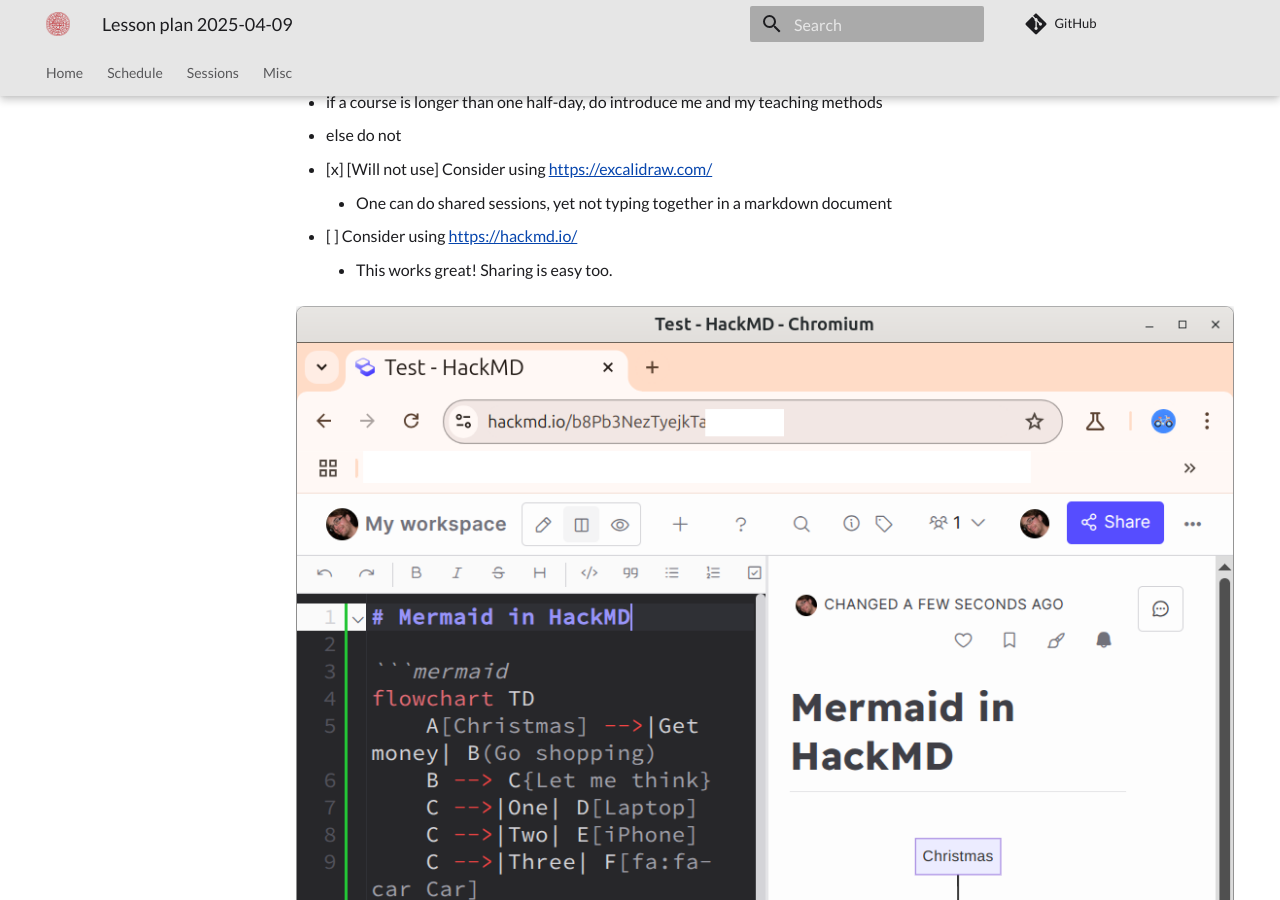
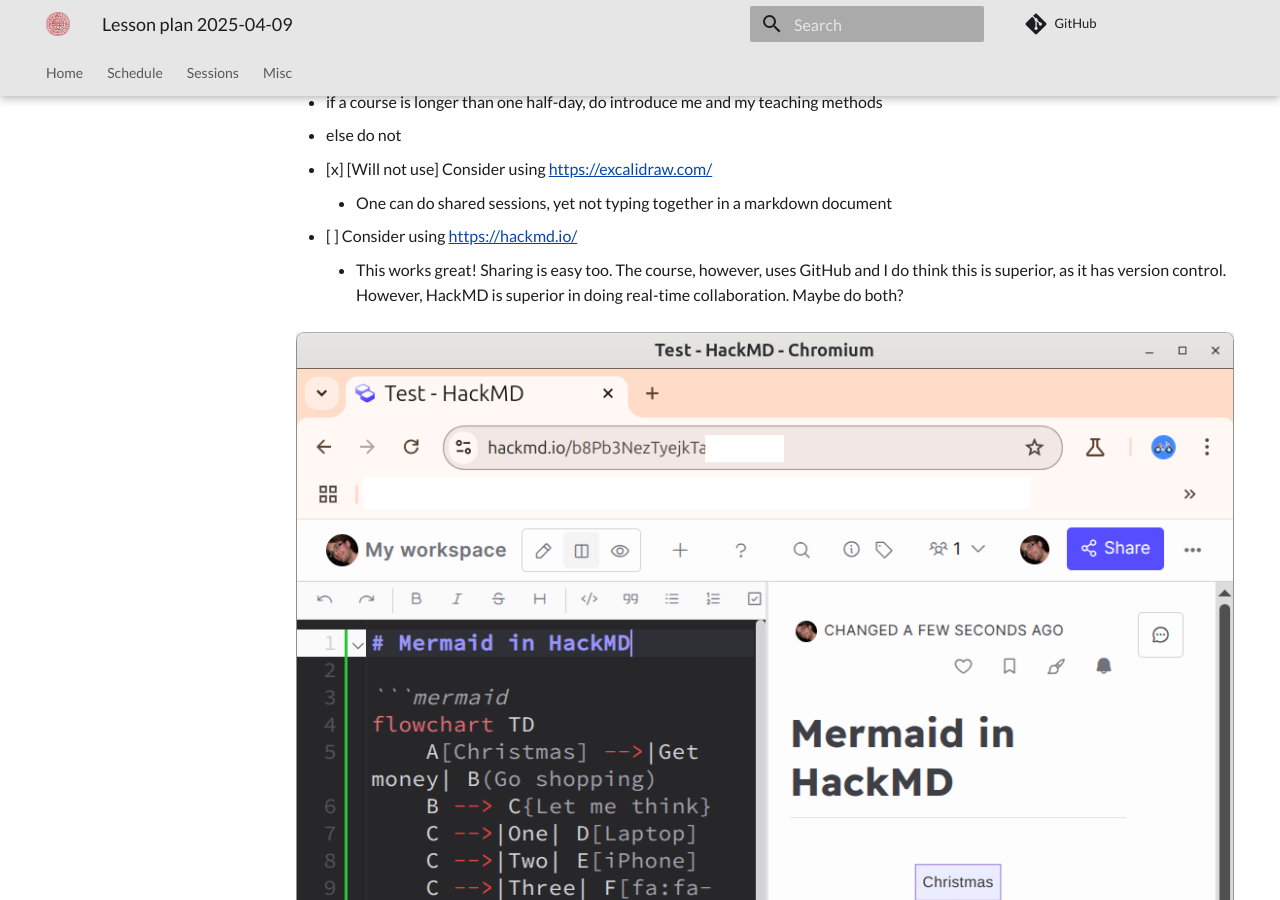
Before and after one commit to richelbilderbeek/lesson_mermaid, an MkDocs documentation site: the page built from docs/lesson_plans/20250410/README.md, in a window 1280 px wide and 900 px high, scrolled down 390 px. Built offline with MkDocs 1.6.1 and Material for MkDocs 9.7.7, drawn with Linux system fonts in a browser that asks for light colours; comment, search, counter and statistics services are not loaded.

Commit message:
Consider HackMD

```diff
--- a/docs/lesson_plans/20250410/README.md
+++ b/docs/lesson_plans/20250410/README.md
@@ -19,6 +19,9 @@
 - [x] [Will not use] Consider using [https://excalidraw.com/](https://excalidraw.com/)
     - One can do shared sessions, yet not typing together in a markdown document
 - [ ] Consider using [https://hackmd.io/](https://hackmd.io/)
-    - This works great! Sharing is easy too.
+    - This works great! Sharing is easy too. The course, however, uses
+      GitHub and I do think this is superior, as it has version control.
+      However, HackMD is superior in doing real-time collaboration.
+      Maybe do both?
 
 ![Mermaid in HackMD](mermaid_in_hackmd.png)
```
